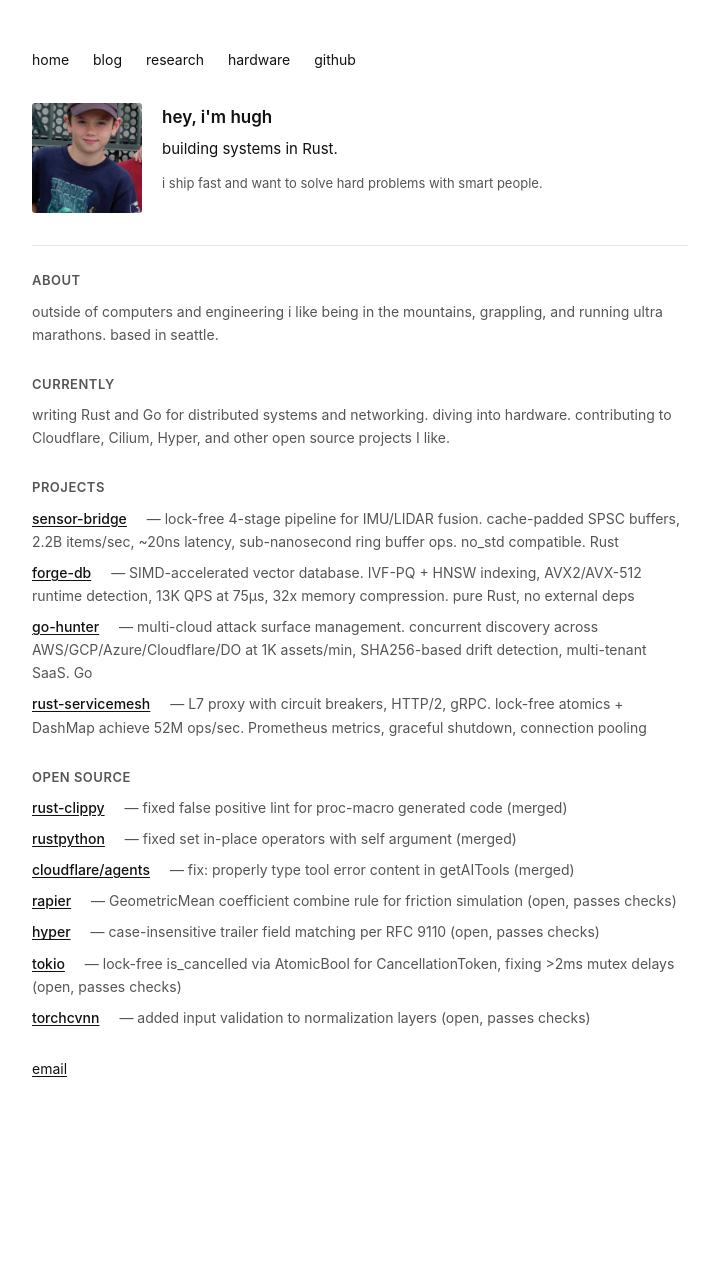
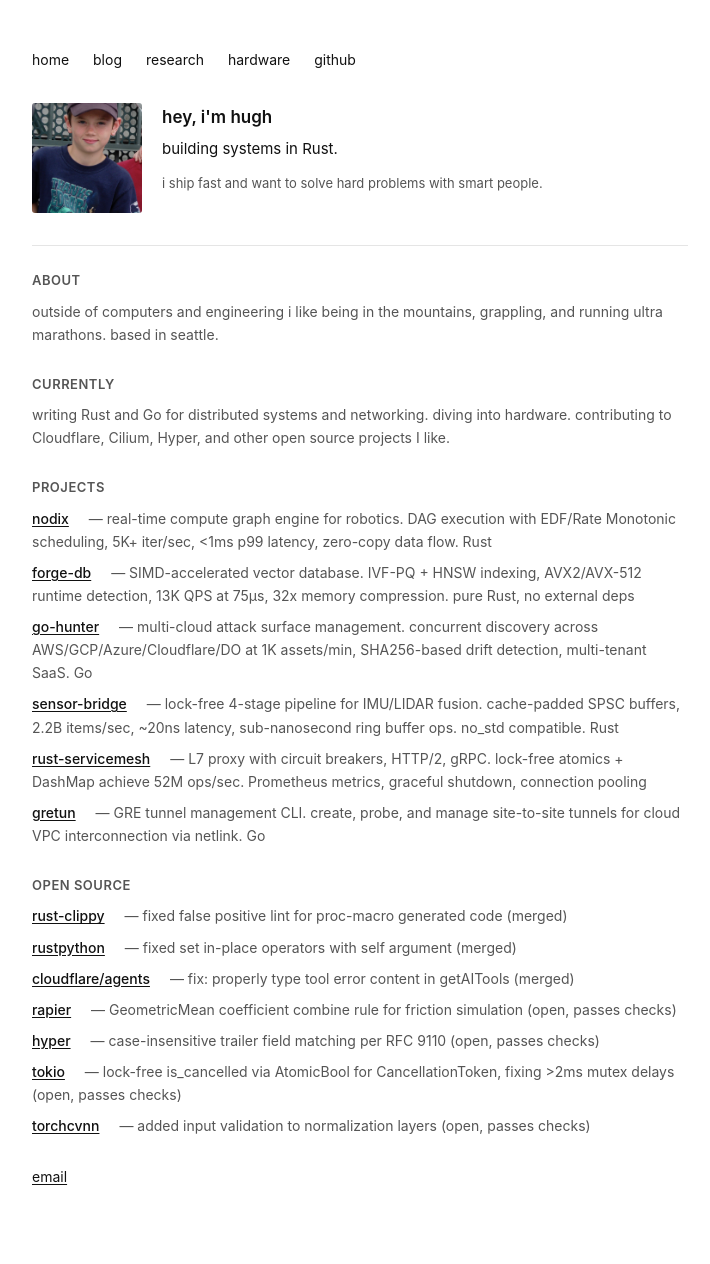
Before and after one commit to HueCodes/HueCodes.github.io, a Jekyll site: the page built from index.md, in a window 1280 px wide. Shown: the whole page, without its empty margins (280-990 px from the left). Built offline with Jekyll 4.4.1, drawn with Linux system fonts in a browser that asks for light colours; before the commit the page ends 1156 px from its top, so only the background shows below that.

Commit message:
Reorder projects: add nodix, gretun; optimize for Go/Rust roles

```diff
--- a/index.md
+++ b/index.md
@@ -37,8 +37,8 @@ title: home
 <div class="section">
   <h2>projects</h2>
   <div class="project">
-    <a href="https://github.com/HueCodes/Sensor-Bridge">sensor-bridge</a>
-    <span>lock-free 4-stage pipeline for IMU/LIDAR fusion. cache-padded SPSC buffers, 2.2B items/sec, ~20ns latency, sub-nanosecond ring buffer ops. no_std compatible. Rust</span>
+    <a href="https://github.com/HueCodes/nodix">nodix</a>
+    <span>real-time compute graph engine for robotics. DAG execution with EDF/Rate Monotonic scheduling, 5K+ iter/sec, <1ms p99 latency, zero-copy data flow. Rust</span>
   </div>
   <div class="project">
     <a href="https://github.com/HueCodes/forge-db">forge-db</a>
@@ -49,8 +49,16 @@ title: home
     <span>multi-cloud attack surface management. concurrent discovery across AWS/GCP/Azure/Cloudflare/DO at 1K assets/min, SHA256-based drift detection, multi-tenant SaaS. Go</span>
   </div>
   <div class="project">
+    <a href="https://github.com/HueCodes/Sensor-Bridge">sensor-bridge</a>
+    <span>lock-free 4-stage pipeline for IMU/LIDAR fusion. cache-padded SPSC buffers, 2.2B items/sec, ~20ns latency, sub-nanosecond ring buffer ops. no_std compatible. Rust</span>
+  </div>
+  <div class="project">
     <a href="https://github.com/HueCodes/Rust-ServiceMesh">rust-servicemesh</a>
     <span>L7 proxy with circuit breakers, HTTP/2, gRPC. lock-free atomics + DashMap achieve 52M ops/sec. Prometheus metrics, graceful shutdown, connection pooling</span>
+  </div>
+  <div class="project">
+    <a href="https://github.com/HueCodes/gretun">gretun</a>
+    <span>GRE tunnel management CLI. create, probe, and manage site-to-site tunnels for cloud VPC interconnection via netlink. Go</span>
   </div>
 </div>
 
```
